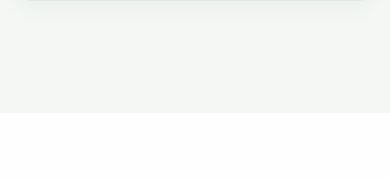
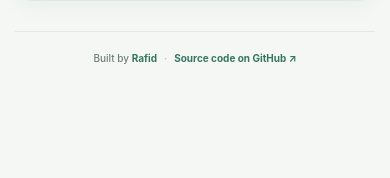
Before and after one commit to Rafidabd/apartment-ledger, a Flask app: page /setup in a window 390 px wide. Shown: the part 1024-1202 px from the top of the page. Before the commit the page ends 1037 px from the top, so only its background shows below. Run offline with Flask 3, Linux system fonts and the light colour scheme; data that the repository does not hold is empty.

Commit message:
Add Rafid credit and public GitHub source link
Show a subtle creator credit on app pages and link to Rafid's GitHub profile and the Apartment Ledger repository. Keep the design responsive and exclude it from printed reports.

```diff
--- a/static/polish.css
+++ b/static/polish.css
@@ -260,3 +260,27 @@ a:focus-visible, button:focus-visible, summary:focus-visible {
   .card {box-shadow:none!important;}
   .caretaker-action-panel {display:none;}
 }
+
+
+/* Quiet project signature — clear attribution without cluttering app content. */
+.app-credit {
+  display: flex;
+  align-items: center;
+  justify-content: center;
+  flex-wrap: wrap;
+  gap: 9px;
+  margin-top: 42px;
+  padding: 19px 8px 0;
+  border-top: 1px solid var(--border);
+  font-size: 11px;
+  font-weight: 500;
+  color: var(--muted);
+  line-height: 1.5;
+}
+.app-credit a { color: #357663; font-weight: 700; }
+.app-credit a:hover { color: var(--green-dark); text-decoration: underline; }
+.app-credit-divider { color: #b1bdb5; }
+@media (max-width: 430px) {
+  .app-credit { margin-top: 30px; gap: 7px; font-size: 10px; }
+}
+@media print { .app-credit { display: none!important; } }
--- a/templates/base.html
+++ b/templates/base.html
@@ -46,6 +46,11 @@
           {% for category, message in messages %}<div role="alert" class="flash {{ category }}">{{ message }}</div>{% endfor %}
         {% endwith %}
         {% block content %}{% endblock %}
+        <footer class="app-credit" aria-label="Project credits">
+          <span>Built by <a href="https://github.com/Rafidabd" target="_blank" rel="noopener noreferrer">Rafid</a></span>
+          <span class="app-credit-divider" aria-hidden="true">·</span>
+          <a href="https://github.com/Rafidabd/apartment-ledger" target="_blank" rel="noopener noreferrer">Source code on GitHub ↗</a>
+        </footer>
       </main>
     </div>
   </div>
```
Also changed, not shown: tests/test_ledger.py (+12 -0 lines).
